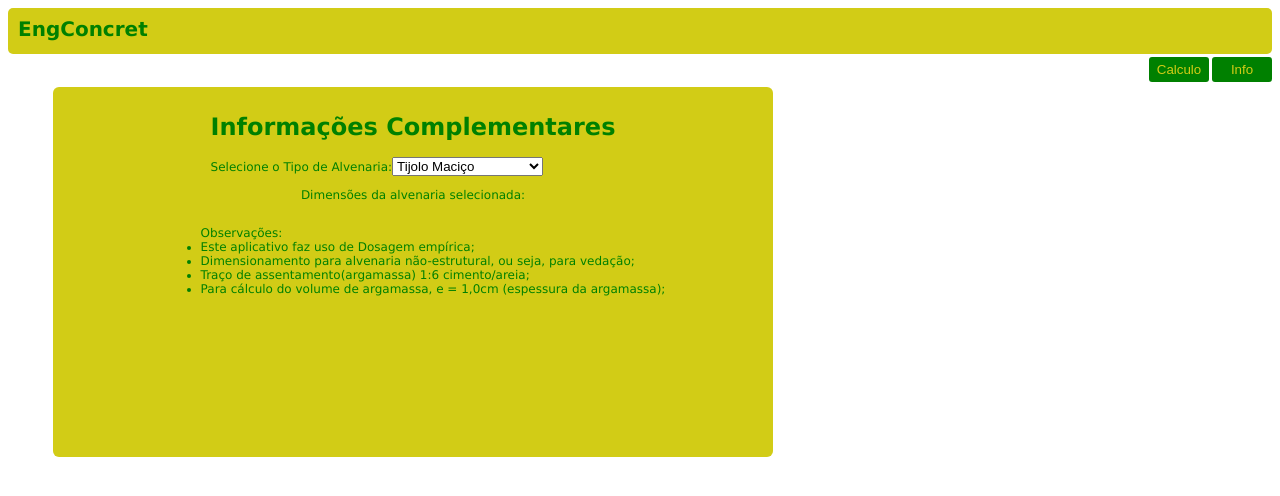
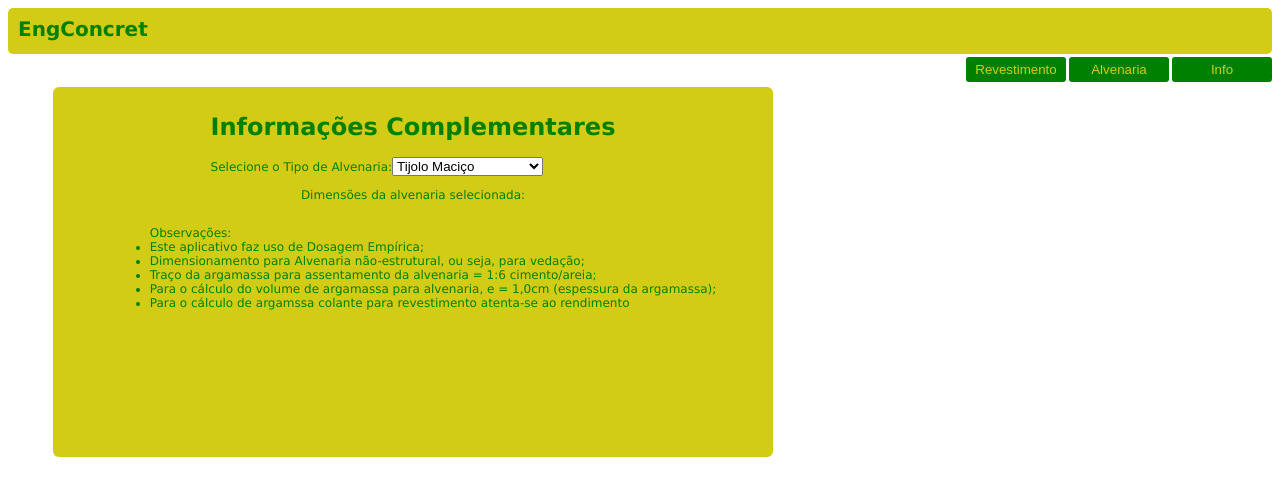
Before and after one commit to Nando-PC/EngConcret, a React (Create React App) app: page / in a window 1280 px wide. Both pictures are taken after a click on the button "Info". Shown: the top 496 px of the page. Built offline with nearby package versions, Linux system fonts and the light colour scheme.

Commit message:
Software para cálculo de alvenaria, revestimento e consumo de argamassa

```diff
--- a/src/App.js
+++ b/src/App.js
@@ -1,27 +1,37 @@
 import { useState } from 'react';
 import { Container, ResultContainer, Button, Option } from './components/styles';
-import { Menu, Alvenaria, Concreto, Informacao} from './components';
+import { Menu, Alvenaria, Concreto, Revestimento, Argamassa, Informacao} from './components';
 
 
 
 function App() {
   const[hasCalc, setHasCalc] = useState(true);
   const[hasInfo, setHasInfo] = useState(false);
+  const[hasRev, setHasRev] = useState(false);
 
   function calcActive() {
     setHasCalc(true);
     setHasInfo(false);
+    setHasRev(false);
   }
   function infoActive() {
     setHasCalc(false);
     setHasInfo(true);
+    setHasRev(false);
   }
+  function revActive() {
+    setHasCalc(false);
+    setHasInfo(false);
+    setHasRev(true);
+  }
+
 
   return (
     <Container>
       <Menu />
       <Option>
-        <Button onClick={calcActive}>Calculo</Button>
+        <Button onClick={revActive}>Revestimento</Button>
+        <Button onClick={calcActive}>Alvenaria</Button>
         <Button onClick={infoActive}>Info</Button>
       </Option>
       {hasCalc && (
@@ -33,6 +43,12 @@ function App() {
       {hasInfo && (
         <Informacao />
       )}
+      {hasRev && (
+        <ResultContainer>
+           <Revestimento />
+           <Argamassa />
+      </ResultContainer>
+      )}
     </Container>
   );
 }
--- /dev/null
+++ b/src/components/Argamassa/index.js
@@ -0,0 +1,41 @@
+import { useState, useEffect } from 'react';
+
+import { Result, Formulario, Estilo, Title } from '../styles';
+
+
+const Argamassa = () => {
+    const[value, setValue] = useState(0);
+    const[rendimentoDois, setRendimentoDois] = useState(0);
+    const[rendimentoTres, setRendimentoTres] = useState(0);
+
+    useEffect(() => {
+        setRendimentoTres(Number.parseFloat(value/3).toFixed(1));
+    }, [value]);
+
+    function handleInputValue(e) {
+        setValue(e.target.value);
+    }
+
+    function handleClick(){
+        const calculo = Number.parseFloat(value/2);
+        setRendimentoDois(calculo.toFixed(1));
+    }
+
+    return(
+        <Result>
+                <Formulario onClick={handleClick}>
+                    <label>
+                        <Title style={{marginLeft: '50px'}}>Argamassa Colante</Title>
+                        <Estilo>Digite a Área para Revestimento(caixa/m²)</Estilo>
+                        <input style={{marginLeft: '60px'}} type="number" name="value" value={value} onChange={handleInputValue} />
+                    </label>
+                    <input type="button" value="Enviar" style={{ marginTop: '20px' }} />
+                </Formulario>
+                <Estilo>Caixas de Revestimento(caixa=1m²): {value}</Estilo>
+                <Estilo>Sacos de Argamassa(rendimento = 2 m²): {rendimentoDois} </Estilo>
+                <Estilo>Sacos de Argamassa(rendimento = 3 m²): {rendimentoTres} </Estilo>
+        </Result>
+    )
+}
+
+export default Argamassa;
--- a/src/components/Informacao/index.js
+++ b/src/components/Informacao/index.js
@@ -27,10 +27,12 @@ const Informacao = () => {
                 </form>
                 <p>Dimensões da alvenaria selecionada: {dimensao}</p>
                 <ul>Observações:
-                    <li>Este aplicativo faz uso de Dosagem empírica;</li>
-                    <li>Dimensionamento para alvenaria não-estrutural, ou seja, para vedação;</li>
-                    <li>Traço de assentamento(argamassa) 1:6 cimento/areia;</li>
-                    <li>Para cálculo do volume de argamassa, e = 1,0cm (espessura da argamassa);</li>
+                    <li>Este aplicativo faz uso de Dosagem Empírica;</li>
+                    <li>Dimensionamento para Alvenaria não-estrutural, ou seja, para vedação;</li>
+                    <li>Traço da argamassa para assentamento da alvenaria = 1:6 cimento/areia;</li>
+                    <li>Para o cálculo do volume de argamassa para alvenaria, e = 1,0cm (espessura da argamassa);</li>
+                    <li>Para o cálculo de argamssa colante para revestimento atenta-se ao rendimento</li>
+
                 </ul>
             </InfoContainer>
         </>
--- /dev/null
+++ b/src/components/Revestimento/index.js
@@ -0,0 +1,56 @@
+import { useState, useEffect } from 'react';
+import { AlvenariaContainer, Formulario, Title, Estilo} from './../styles';
+
+const Revestimento = () => {
+    const [largura, setLargura] = useState(0);
+    const [comprimento, setComprimento] = useState(0);
+    const [value, setValue] = useState(0);
+    const [resultado, setResultado] = useState(0);
+    const [caixa, setCaixa] = useState(0);
+
+    function handleInputWidth(e){
+        setLargura(e.target.value);
+    }
+
+    function handleInputLength(ev){
+        setComprimento(ev.target.value);
+    }
+
+    function handleInputValue(evt){
+        setValue(evt.target.value);
+    }
+
+    function handleClick() {
+        const calculo = value/((comprimento*0.01)*(largura*0.01));
+        setResultado(Number.parseFloat(calculo).toFixed(1));
+    }
+
+    useEffect(() => {
+        setCaixa(Number.parseFloat(resultado/value).toFixed(1));
+    }, [resultado, value]);
+
+    return (
+            <AlvenariaContainer>
+                <Formulario onClick={handleClick}>
+                    <label>
+                        <Title style={{marginLeft: '50px'}}>Revestimento</Title>
+                        <Estilo>Digite a Largura do Revestimento(em cm)</Estilo>
+                        <input style={{marginLeft: '40px'}} type="number" name="largura" value={largura} onChange={handleInputWidth} />
+                    </label>
+                    <label>
+                    <Estilo>Digite o Comprimento do Revestimento(em cm)</Estilo>
+                    <input style={{marginLeft: '60px'}} type="number" name="comprimento" value={comprimento} onChange={handleInputLength} />
+                    </label>
+                    <label>
+                        <Estilo>Digite a Área para Revestimento(em m²)</Estilo>
+                        <input style={{marginLeft: '40px'}} type="number" name="value" value={value} onChange={handleInputValue} />
+                    </label>
+                    <input type="button" value="Enviar" style={{ marginTop: '20px' }} />
+                </Formulario>
+                <Estilo>Quantidade de Revestimento(unidades): {resultado}</Estilo>
+                <Estilo>Revestimentos por caixa(caixa=1m²): {caixa}</Estilo>
+            </AlvenariaContainer>
+    )
+
+}
+export default Revestimento;
--- a/src/components/index.js
+++ b/src/components/index.js
@@ -2,3 +2,5 @@ export {default as Menu} from './Menu';
 export {default as Alvenaria} from './Alvenaria';
 export {default as Concreto} from './Concreto';
 export {default as Informacao} from './Informacao';
+export {default as Revestimento} from './Revestimento';
+export {default as Argamassa} from './Argamassa';
--- a/src/components/styles.js
+++ b/src/components/styles.js
@@ -66,7 +66,7 @@ export const Result = styled.div`
     width: 350px;
     height: 350px;
     border-radius: 20px;
-    justify-content: center;
+    justify-content: start;
     align-items: center;
     font-family: Verdana;
     font-size: 14px;
@@ -116,7 +116,7 @@ export const Button = styled.button`
     border-radius: 3px;
     background-color: green;
     color: #D2CC16;
-    width: 60px;
+    width: 100px;
     height: 25px;
     margin-top: 3px;
     margin-left: 3px;
```
